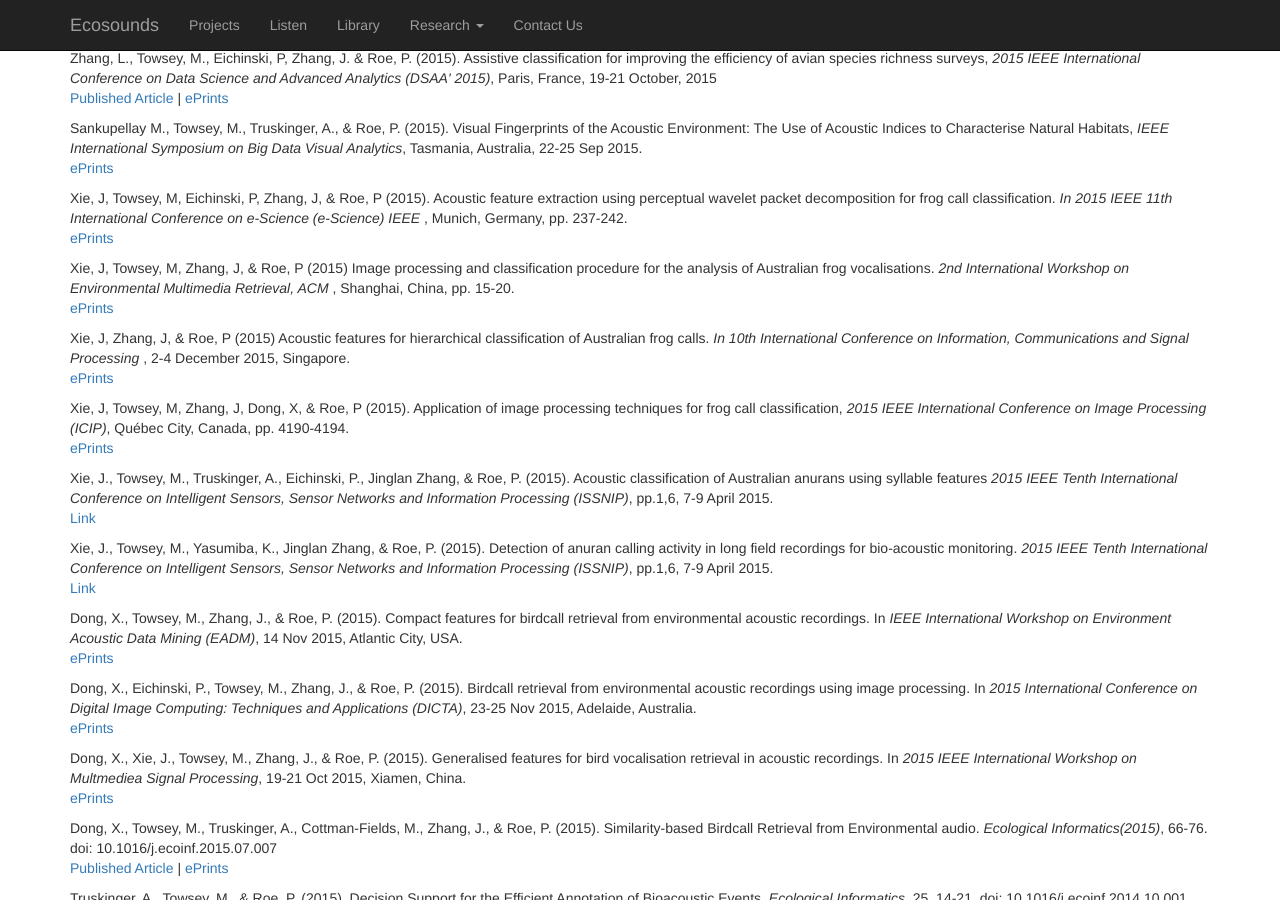
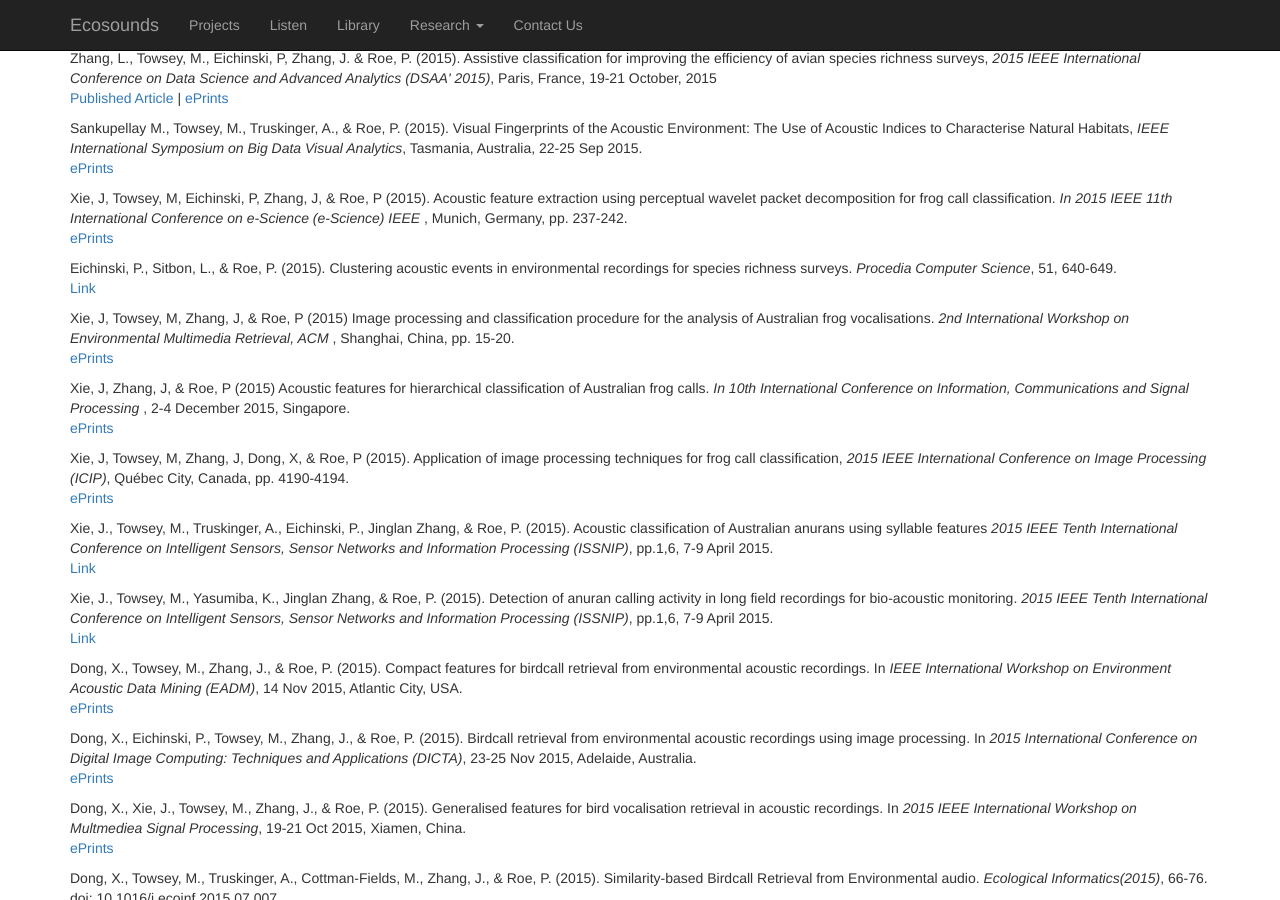
Before and after one commit to QutEcoacoustics/research-blog, a Jekyll site: the page built from publications/publications.html, in a window 1280 px wide and 900 px high, scrolled down 473 px. Built offline with Jekyll 4.4.1, drawn with Linux system fonts in a browser that asks for light colours; nearby versions of some CDN libraries.

Commit message:
Added Clustering Acoustic Events in Environmental Recordings for Species Richness Surveys

```diff
--- a/publications/publications.html
+++ b/publications/publications.html
@@ -32,6 +32,9 @@ title: Ecosounds | Publications
     </p>
 
     <h2>2015</h2>
+
+
+
     <p>
         Zhang, L., Towsey, M., Zhang, J. & Roe, P. (2015).
         Computer-assisted Sampling of Acoustic Data for More Efficient Determination of Bird Species Richness,
@@ -71,6 +74,12 @@ title: Ecosounds | Publications
         <a href="http://eprints.qut.edu.au/89674/">ePrints</a>
     </p>
 
+    <p>
+        Eichinski, P., Sitbon, L., & Roe, P. (2015). Clustering acoustic events in environmental recordings for species richness surveys.
+        <i>Procedia Computer Science</i>, 51, 640-649.
+        <br />
+        <a href="http://dx.doi.org/10.1016/j.procs.2015.05.178">Link</a>
+    </p>
 
     <p>
         Xie, J, Towsey, M, Zhang, J, & Roe, P (2015)
@@ -151,13 +160,13 @@ title: Ecosounds | Publications
         <a href="http://dx.doi.org/10.1016/j.ecoinf.2015.07.007">Published Article</a>&nbsp;|&nbsp;<a href="http://eprints.qut.edu.au/86087/">ePrints</a>
     </p>
 
-
     <p>
         Truskinger, A., Towsey, M., & Roe, P. (2015). Decision Support for the Efficient Annotation of Bioacoustic Events.
         <i>Ecological Informatics</i>, 25, 14-21. doi: 10.1016/j.ecoinf.2014.10.001
         <br />
         <a href="http://dx.doi.org/10.1016/j.ecoinf.2014.10.001">Published Article</a>&nbsp;|&nbsp;<a href="http://eprints.qut.edu.au/79385/">ePrints</a>
     </p>
+
     <h2>2014</h2>
     <p>
         Truskinger, A., Cottman-Fields, M., Eichinski, P., Towsey, M., & Roe, P. (2014). Practical Analysis of Big Acoustic Sensor Data for Environmental Monitoring.
```
